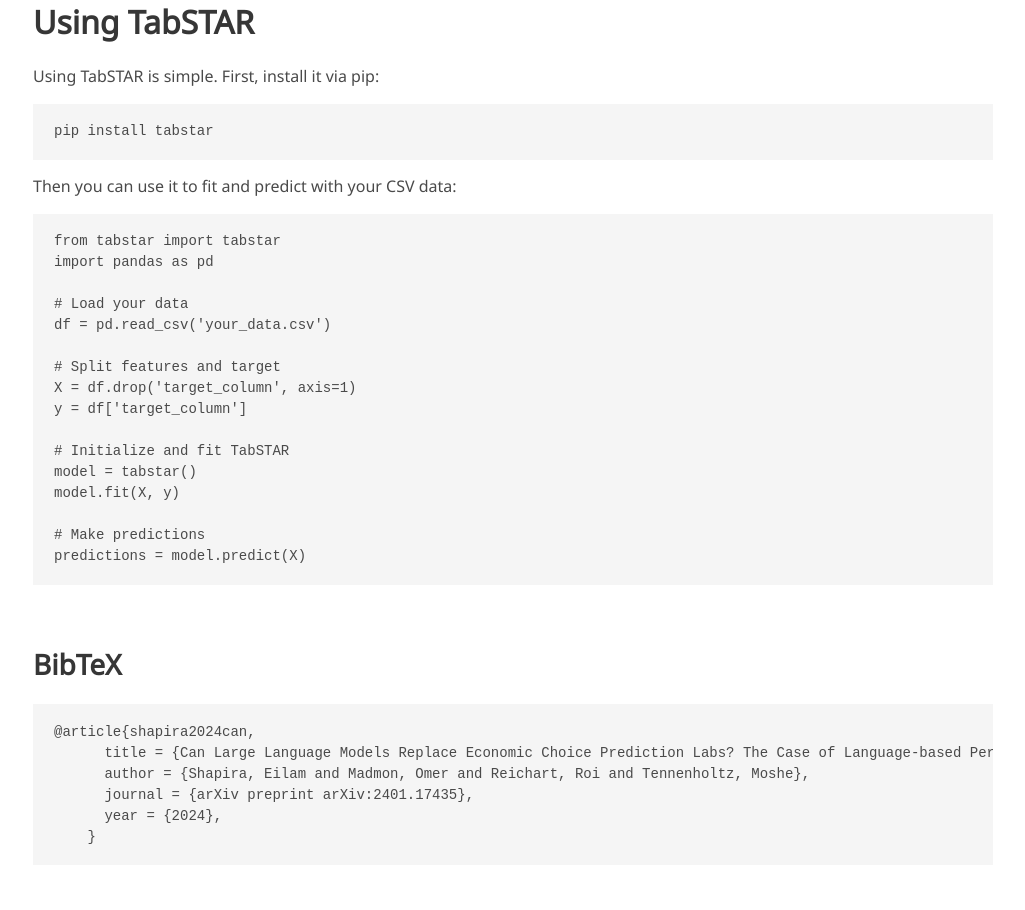
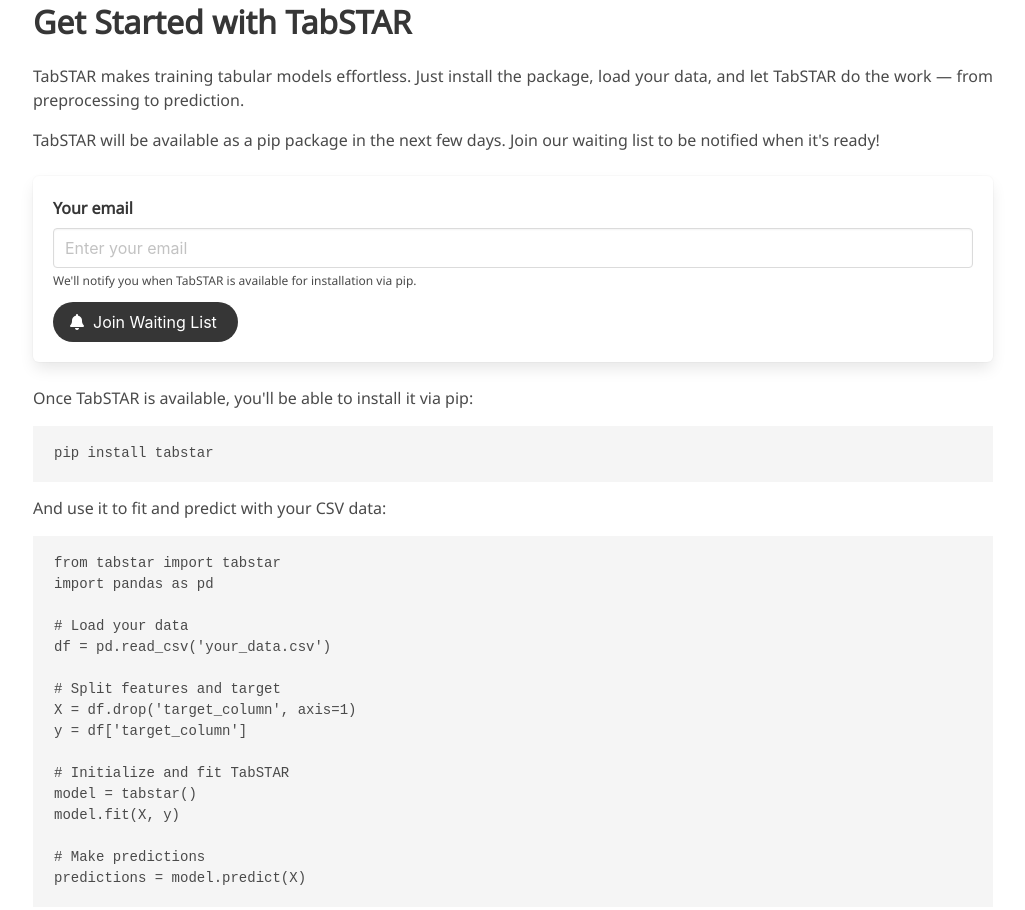
Before and after one commit to eilamshapira/TabSTAR, a plain HTML site: page index.html in a window 1280 px wide. Shown: the part 1639-2549 px from the top of the page, without its empty margins (127-1152 px from the left). Drawn offline with nearby package versions, Linux system fonts and the light colour scheme; some icons are missing; a web font is replaced by a local one.

Commit message:
Revise introduction to TabSTAR with updated title, enhanced description, and added waiting list form for email notifications.

```diff
--- a/index.html
+++ b/index.html
@@ -331,16 +331,47 @@
     <!-- Concurrent Work. -->
     <div class="columns is-centered">
       <div class="column is-full-width">
-        <h2 class="title is-3">Using TabSTAR</h2>
+        <h2 class="title is-3">Get Started with TabSTAR</h2>
 
         <div class="content has-text-justified">
           <p>
-            Using TabSTAR is simple. First, install it via pip:
+            TabSTAR makes training tabular models effortless. Just install the package, load your data, and let TabSTAR do the work — from preprocessing to prediction.
+          </p><p>
+            TabSTAR will be available as a pip package in the next few days. Join our waiting list to be notified when it's ready!
+          </p>
+        </div>
+
+        <div class="box">
+          <form action="https://formspree.io/f/manogolv" method="POST">
+            <div class="field">
+              <label class="label">Your email</label>
+              <div class="control">
+                <input class="input" type="email" name="email" placeholder="Enter your email" required>
+              </div>
+              <p class="help">We'll notify you when TabSTAR is available for installation via pip.</p>
+            </div>
+
+            <div class="field">
+              <div class="control">
+                <button class="button is-dark is-rounded" type="submit">
+                  <span class="icon">
+                    <i class="fas fa-bell"></i>
+                  </span>
+                  <span>Join Waiting List</span>
+                </button>
+              </div>
+            </div>
+          </form>
+        </div>
+
+        <div class="content has-text-justified">
+          <p>
+            Once TabSTAR is available, you'll be able to install it via pip:
           </p>
           <pre><code>pip install tabstar</code></pre>
 
           <p>
-            Then you can use it to fit and predict with your CSV data:
+            And use it to fit and predict with your CSV data:
           </p>
           <pre><code>from tabstar import tabstar
 import pandas as pd
```
